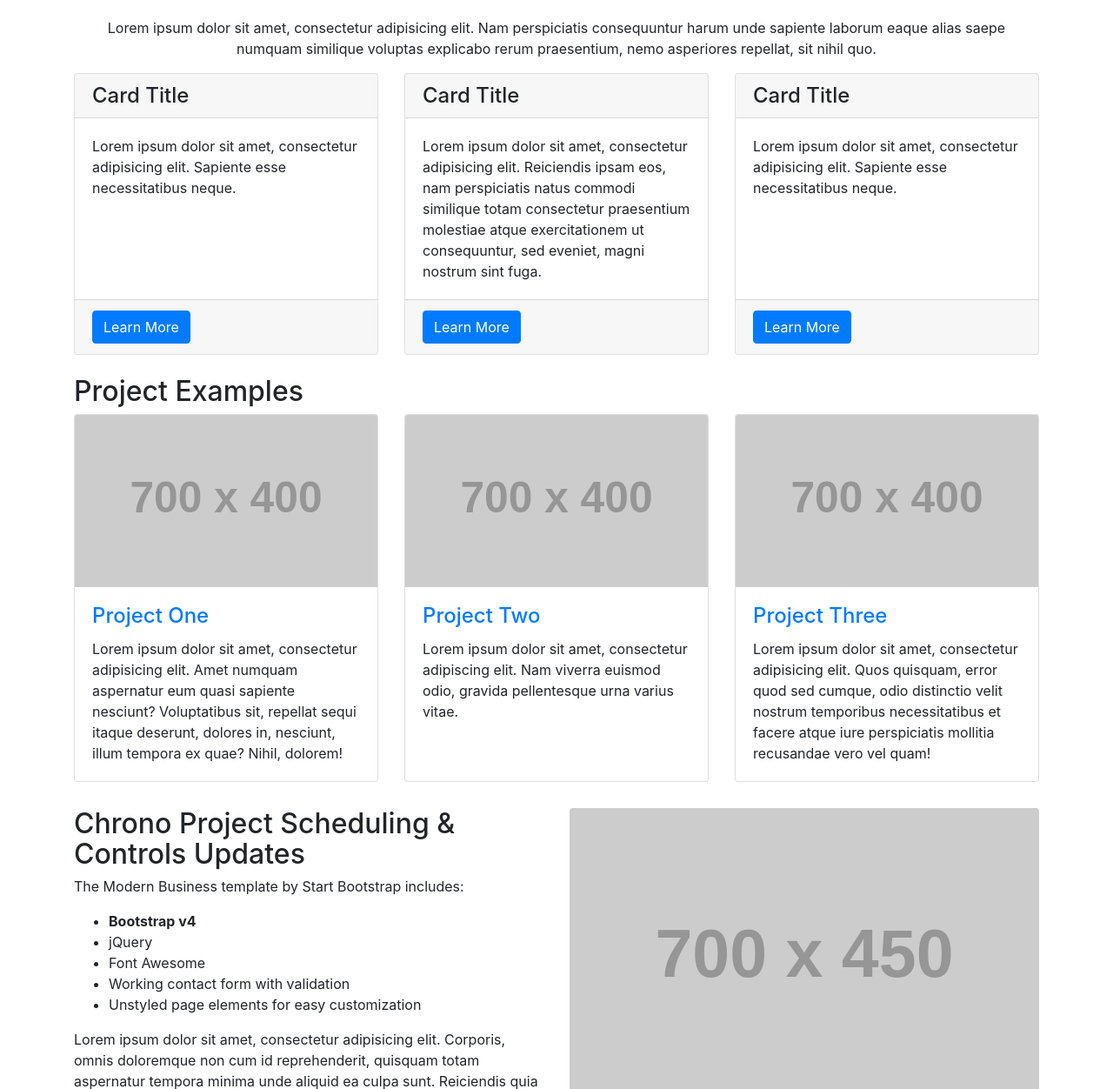
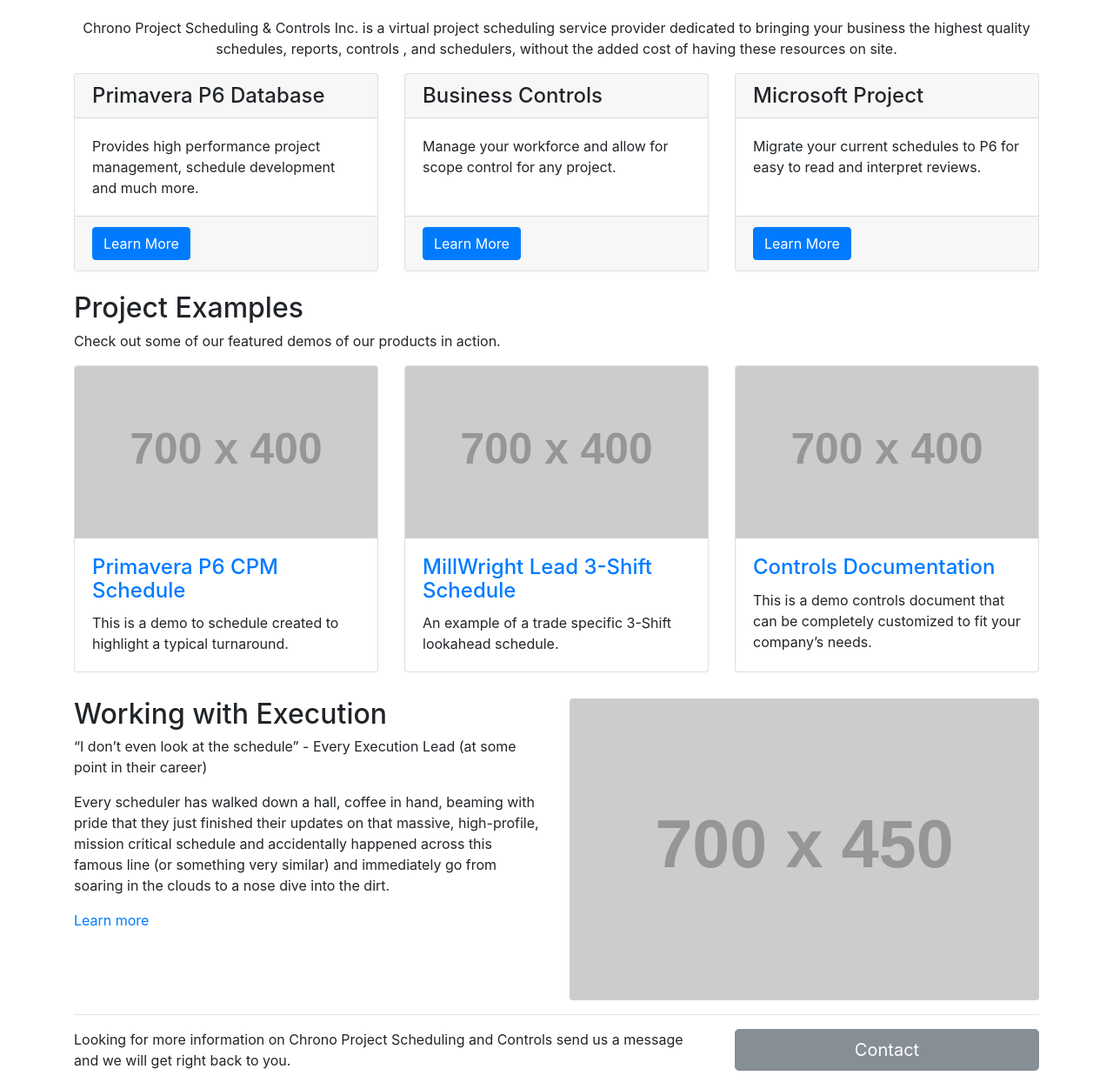
Before and after one commit to AdamMGaunt/chronoscheduling, a plain HTML site: page index.html in a window 1280 px wide. Shown: the part 648-1900 px from the top of the page at 87% size. Drawn offline with Linux system fonts and the light colour scheme.

Commit message:
Added Nav color and content

```diff
--- a/css/modern-business.css
+++ b/css/modern-business.css
@@ -27,3 +27,33 @@
 .portfolio-item {
   margin-bottom: 30px;
 }
+
+/* Color Pallet */
+.bg-chrono {
+  background-color: #39b54a;
+}
+.bg-chrono-dark {
+  background-color: #248232;
+}
+.bg-chrono-light-blue {
+  background-color: #69ebd0;
+}
+.bg-chrono-grey {
+  background-color: #2d3a3a;
+}
+.bg-chrono-black {
+  background-color: #040f0f;
+}
+
+/* Buttons */
+/*
+.btn-primary {
+  color: #fff;
+  background-color: #69ebd0;
+  border-color: #69ebd0;
+}
+.btn-primary:hover {
+  background-color: #69ebd0;
+  border-color: #69ebd0;
+}
+*/
--- a/index.html
+++ b/index.html
@@ -21,7 +21,7 @@
   <body>
 
     <!-- Navigation -->
-    <nav class="navbar fixed-top navbar-expand-lg navbar-dark bg-dark fixed-top">
+    <nav class="navbar fixed-top navbar-expand-lg navbar-dark bg-chrono fixed-top">
       <div class="container">
         <a class="navbar-brand" href="index.html">Chrono Project Scheduling & Controls</a>
         <button class="navbar-toggler navbar-toggler-right" type="button" data-toggle="collapse" data-target="#navbarResponsive" aria-controls="navbarResponsive" aria-expanded="false" aria-label="Toggle navigation">
@@ -57,22 +57,22 @@
           <!-- Slide One - Set the background image for this slide in the line below -->
           <div class="carousel-item active" style="background-image: url('http://placehold.it/1900x1080')">
             <div class="carousel-caption d-none d-md-block">
-              <h3>First Slide</h3>
-              <p>This is a description for the first slide.</p>
+              <h3>Virtual Scheduling Solutions</h3>
+              <p>Chrono offers you a way to access professional scheduling knowledge without the need for an on-site scheduler.</p>
             </div>
           </div>
           <!-- Slide Two - Set the background image for this slide in the line below -->
           <div class="carousel-item" style="background-image: url('http://placehold.it/1900x1080')">
             <div class="carousel-caption d-none d-md-block">
-              <h3>Second Slide</h3>
-              <p>This is a description for the second slide.</p>
+              <h3>Why Chrono?</h3>
+              <p>A corporation committed to providing the highest quality schedules and standardized documentation no matter the global location of your company...</p>
             </div>
           </div>
           <!-- Slide Three - Set the background image for this slide in the line below -->
           <div class="carousel-item" style="background-image: url('http://placehold.it/1900x1080')">
             <div class="carousel-caption d-none d-md-block">
-              <h3>Third Slide</h3>
-              <p>This is a description for the third slide.</p>
+              <h3>Business Controls</h3>
+              <p>Resource management, budgets, earned value management, change management, performance management analysis and reporting, and fully customized management dashboards...</p>
             </div>
           </div>
         </div>
@@ -91,40 +91,40 @@
     <div class="container">
 
       <h1 class="my-4 text-center">Chrono Project Scheduling & Controls</h1>
-      <p class="text-center">Lorem ipsum dolor sit amet, consectetur adipisicing elit. Nam perspiciatis consequuntur harum unde sapiente laborum eaque alias saepe numquam similique voluptas explicabo rerum praesentium, nemo asperiores repellat, sit nihil quo.</p>
+      <p class="text-center">Chrono Project Scheduling & Controls Inc. is a virtual project scheduling service provider dedicated to bringing your business the highest quality schedules, reports, controls , and schedulers, without the added cost of having these resources on site.</p>
 
       <!-- Marketing Icons Section -->
       <div class="row">
         <div class="col-lg-4 mb-4">
           <div class="card h-100">
-            <h4 class="card-header">Card Title</h4>
+            <h4 class="card-header">Primavera P6 Database</h4>
             <div class="card-body">
-              <p class="card-text">Lorem ipsum dolor sit amet, consectetur adipisicing elit. Sapiente esse necessitatibus neque.</p>
+              <p class="card-text">Provides high performance project management, schedule development and much more.</p>
             </div>
             <div class="card-footer">
-              <a href="#" class="btn btn-primary">Learn More</a>
+              <a href="services.html" class="btn btn-primary">Learn More</a>
             </div>
           </div>
         </div>
         <div class="col-lg-4 mb-4">
           <div class="card h-100">
-            <h4 class="card-header">Card Title</h4>
+            <h4 class="card-header">Business Controls</h4>
             <div class="card-body">
-              <p class="card-text">Lorem ipsum dolor sit amet, consectetur adipisicing elit. Reiciendis ipsam eos, nam perspiciatis natus commodi similique totam consectetur praesentium molestiae atque exercitationem ut consequuntur, sed eveniet, magni nostrum sint fuga.</p>
+              <p class="card-text">Manage your workforce and allow for scope control for any project.</p>
             </div>
             <div class="card-footer">
-              <a href="#" class="btn btn-primary">Learn More</a>
+              <a href="services.html" class="btn btn-primary">Learn More</a>
             </div>
           </div>
         </div>
         <div class="col-lg-4 mb-4">
           <div class="card h-100">
-            <h4 class="card-header">Card Title</h4>
+            <h4 class="card-header">Microsoft Project</h4>
             <div class="card-body">
-              <p class="card-text">Lorem ipsum dolor sit amet, consectetur adipisicing elit. Sapiente esse necessitatibus neque.</p>
+              <p class="card-text">Migrate your current schedules to P6 for easy to read and interpret reviews.</p>
             </div>
             <div class="card-footer">
-              <a href="#" class="btn btn-primary">Learn More</a>
+              <a href="services.html" class="btn btn-primary">Learn More</a>
             </div>
           </div>
         </div>
@@ -133,16 +133,16 @@
 
       <!-- Portfolio Section -->
       <h2>Project Examples</h2>
-
+      <p>Check out some of our featured demos of our products in action.</p>
       <div class="row">
         <div class="col-lg-4 col-sm-6 portfolio-item">
           <div class="card h-100">
             <a href="#"><img class="card-img-top" src="http://placehold.it/700x400" alt=""></a>
             <div class="card-body">
               <h4 class="card-title">
-                <a href="#">Project One</a>
+                <a href="demos.html">Primavera P6 CPM Schedule</a>
               </h4>
-              <p class="card-text">Lorem ipsum dolor sit amet, consectetur adipisicing elit. Amet numquam aspernatur eum quasi sapiente nesciunt? Voluptatibus sit, repellat sequi itaque deserunt, dolores in, nesciunt, illum tempora ex quae? Nihil, dolorem!</p>
+              <p class="card-text">This is a demo to schedule created to highlight a typical turnaround.</p>
             </div>
           </div>
         </div>
@@ -151,9 +151,9 @@
             <a href="#"><img class="card-img-top" src="http://placehold.it/700x400" alt=""></a>
             <div class="card-body">
               <h4 class="card-title">
-                <a href="#">Project Two</a>
+                <a href="demos.html">MillWright Lead 3-Shift Schedule</a>
               </h4>
-              <p class="card-text">Lorem ipsum dolor sit amet, consectetur adipiscing elit. Nam viverra euismod odio, gravida pellentesque urna varius vitae.</p>
+              <p class="card-text">An example of a trade specific 3-Shift lookahead schedule.</p>
             </div>
           </div>
         </div>
@@ -162,9 +162,9 @@
             <a href="#"><img class="card-img-top" src="http://placehold.it/700x400" alt=""></a>
             <div class="card-body">
               <h4 class="card-title">
-                <a href="#">Project Three</a>
+                <a href="demos.html">Controls Documentation</a>
               </h4>
-              <p class="card-text">Lorem ipsum dolor sit amet, consectetur adipisicing elit. Quos quisquam, error quod sed cumque, odio distinctio velit nostrum temporibus necessitatibus et facere atque iure perspiciatis mollitia recusandae vero vel quam!</p>
+              <p class="card-text">This is a demo controls document that can be completely customized to fit your company’s needs.</p>
             </div>
           </div>
         </div>
@@ -174,18 +174,13 @@
       <!-- Features Section -->
       <div class="row">
         <div class="col-lg-6">
-          <h2>Chrono Project Scheduling & Controls Updates</h2>
-          <p>The Modern Business template by Start Bootstrap includes:</p>
-          <ul>
-            <li>
-              <strong>Bootstrap v4</strong>
-            </li>
-            <li>jQuery</li>
-            <li>Font Awesome</li>
-            <li>Working contact form with validation</li>
-            <li>Unstyled page elements for easy customization</li>
-          </ul>
-          <p>Lorem ipsum dolor sit amet, consectetur adipisicing elit. Corporis, omnis doloremque non cum id reprehenderit, quisquam totam aspernatur tempora minima unde aliquid ea culpa sunt. Reiciendis quia dolorum ducimus unde.</p>
+          <h2>Working with Execution</h2>
+          <blockquote>
+            <p>“I don’t even look at the schedule” - Every Execution Lead (at some point in their career)</p>
+          </blockquote>
+          <p>Every scheduler has walked down a hall, coffee in hand, beaming with pride that they just finished their updates on that massive, high-profile, mission critical schedule and accidentally happened across this famous line (or something very similar) and immediately go from soaring in the clouds to a nose dive into the dirt.</p>
+          <p><a href="#">Learn more</a></p>
+          <!-- add Blog page -->
         </div>
         <div class="col-lg-6">
           <img class="img-fluid rounded" src="http://placehold.it/700x450" alt="">
@@ -198,10 +193,10 @@
       <!-- Call to Action Section -->
       <div class="row mb-4">
         <div class="col-md-8">
-          <p>Lorem ipsum dolor sit amet, consectetur adipisicing elit. Molestias, expedita, saepe, vero rerum deleniti beatae veniam harum neque nemo praesentium cum alias asperiores commodi.</p>
+          <p>Looking for more information on Chrono Project Scheduling and Controls send us a message and we will get right back to you.</p>
         </div>
         <div class="col-md-4">
-          <a class="btn btn-lg btn-secondary btn-block" href="#">Contact</a>
+          <a class="btn btn-lg btn-secondary btn-block" href="contact.html">Contact</a>
         </div>
       </div>
 
@@ -233,7 +228,7 @@
     <!-- /.container -->
 
     <!-- Footer -->
-    <footer class="py-5 bg-dark">
+    <footer class="py-5 bg-chrono">
       <div class="container">
         <p class="m-0 text-center text-white">Copyright &copy; Chrono Project Scheduling & Controls 2018</p>
       </div>
```
